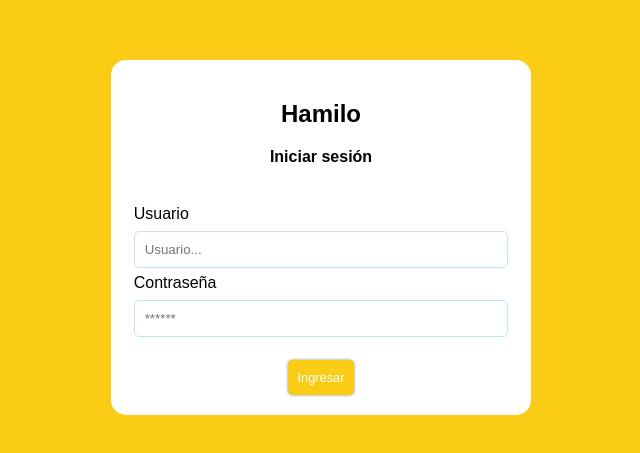
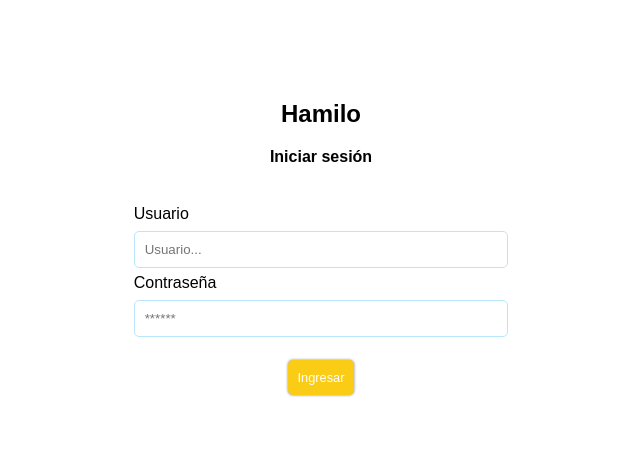
Before and after one commit to josema701/H-compra-venta, a plain HTML site: page login.html in a window 1280 px wide. Shown: the part 143-596 px from the top of the page, without its empty margins (319-959 px from the left). Drawn offline with Linux system fonts and the light colour scheme; some packages are replaced by stand-ins of ours; a script that the page names is missing.

Commit message:
Update login.html

```diff
--- a/login.html
+++ b/login.html
@@ -8,7 +8,7 @@
 
     <link rel="stylesheet" href="https://maxcdn.bootstrapcdn.com/font-awesome/4.7.0/css/font-awesome.min.css">
 </head>
-<body class="btn-edit">
+<body class="gb-blue">
 
     <div class="row">
         <div class="col"></div>
```
